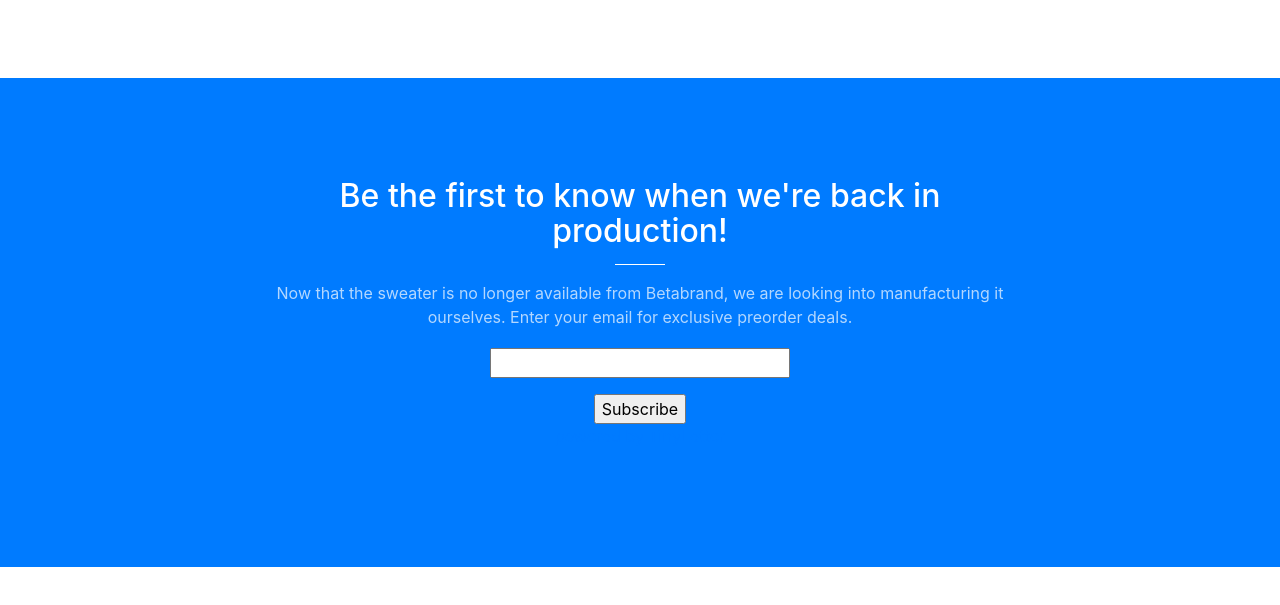
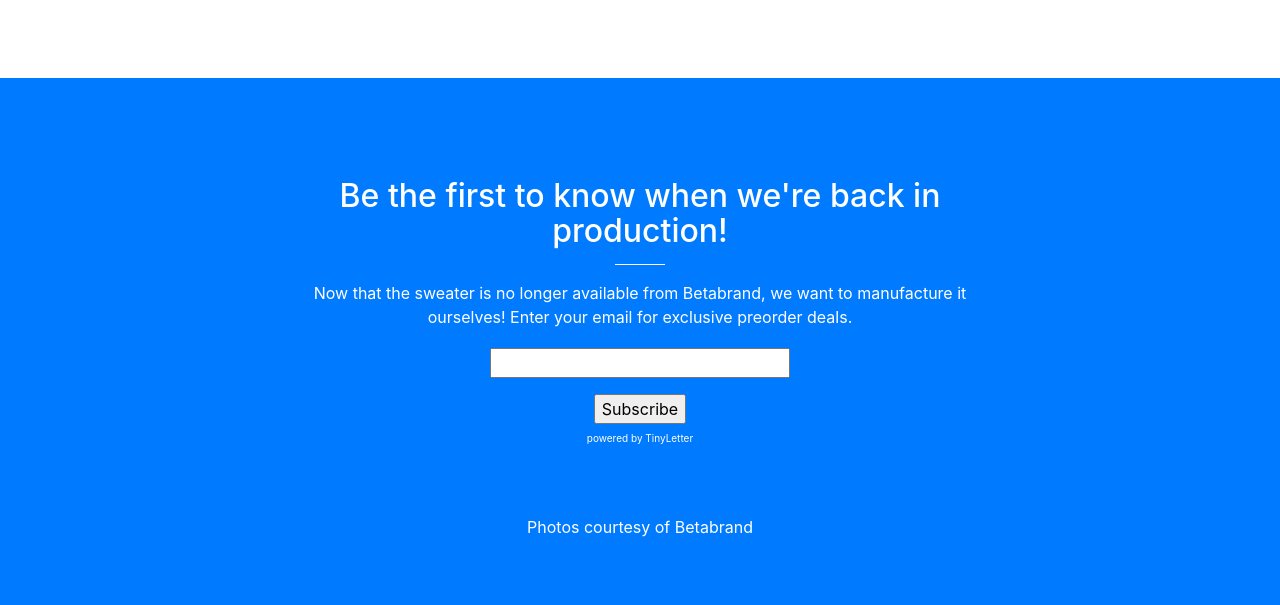
Before and after one commit to ruthgrace/leavemealonesweater, a website with bundled scripts: page index.html in a window 1280 px wide. Shown: the part 1365-1970 px from the top of the page. Before the commit the page ends 1932 px from the top, so only its background shows below. Built offline with nearby package versions, Linux system fonts and the light colour scheme.

Commit message:
add betabrand

```diff
--- a/index.html
+++ b/index.html
@@ -148,14 +148,19 @@
           <div class="col-lg-8 mx-auto text-center">
             <h2 class="section-heading text-white">Be the first to know when we're back in production!</h2>
             <hr class="light">
-            <p class="text-faded">Now that the sweater is no longer available from Betabrand, we are looking into manufacturing it ourselves. Enter your email for exclusive preorder deals.</p>
+            <p class="text-white">Now that the sweater is no longer available from Betabrand, we want to manufacture it ourselves! Enter your email for exclusive preorder deals.</p>
           </div>
         </div>
         <div class="row">
           <div class="col-lg-8 mx-auto text-center">
-             <form style="solid #ccc;padding:3px;text-align:center;" action="https://tinyletter.com/leavemealonesweater" method="post" target="popupwindow" onsubmit="window.open('https://tinyletter.com/leavemealonesweater', 'popupwindow', 'scrollbars=yes,width=800,height=600');return true"><p><input type="text" style="width:300px" name="email" id="tlemail" /></p><input type="hidden" value="1" name="embed"/><input type="submit" value="Subscribe" /><p><a href="https://tinyletter.com" target="_blank">powered by TinyLetter</a></p></form>
+		  <form style="solid #ccc;padding:3px;text-align:center;" action="https://tinyletter.com/leavemealonesweater" method="post" target="popupwindow" onsubmit="window.open('https://tinyletter.com/leavemealonesweater', 'popupwindow', 'scrollbars=yes,width=800,height=600');return true"><p><input type="text" style="width:300px" name="email" id="tlemail" /></p><input type="hidden" value="1" name="embed"/><input type="submit" value="Subscribe" /><p><font size="-3"><a class="text-white" href="https://tinyletter.com" target="_blank">powered by TinyLetter</a></font></p></form>
           </div>
         </div>
+      </div>
+      <div class="text-center">
+	<br>
+	<br>
+	<p class="text-white">Photos courtesy of <a class="text-white" href="https://www.betabrand.com/">Betabrand</a></p>
       </div>
     </section>
 
```
